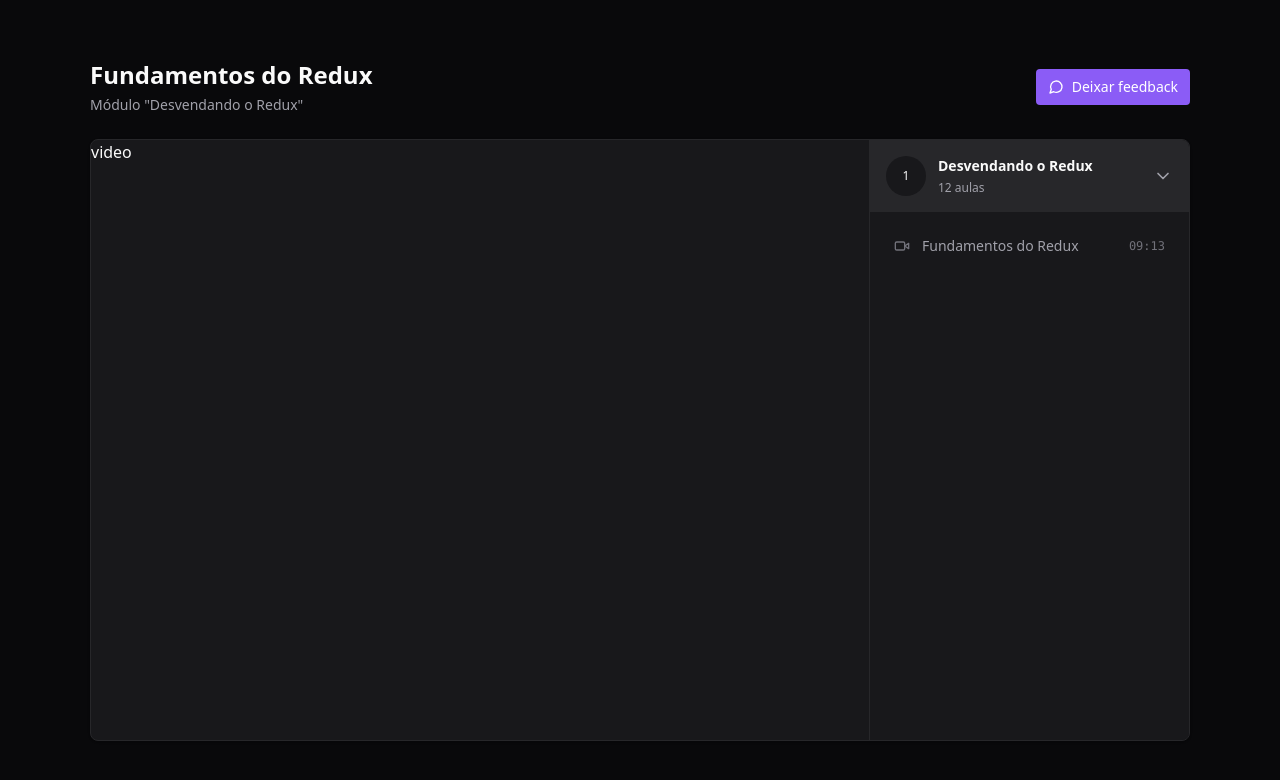
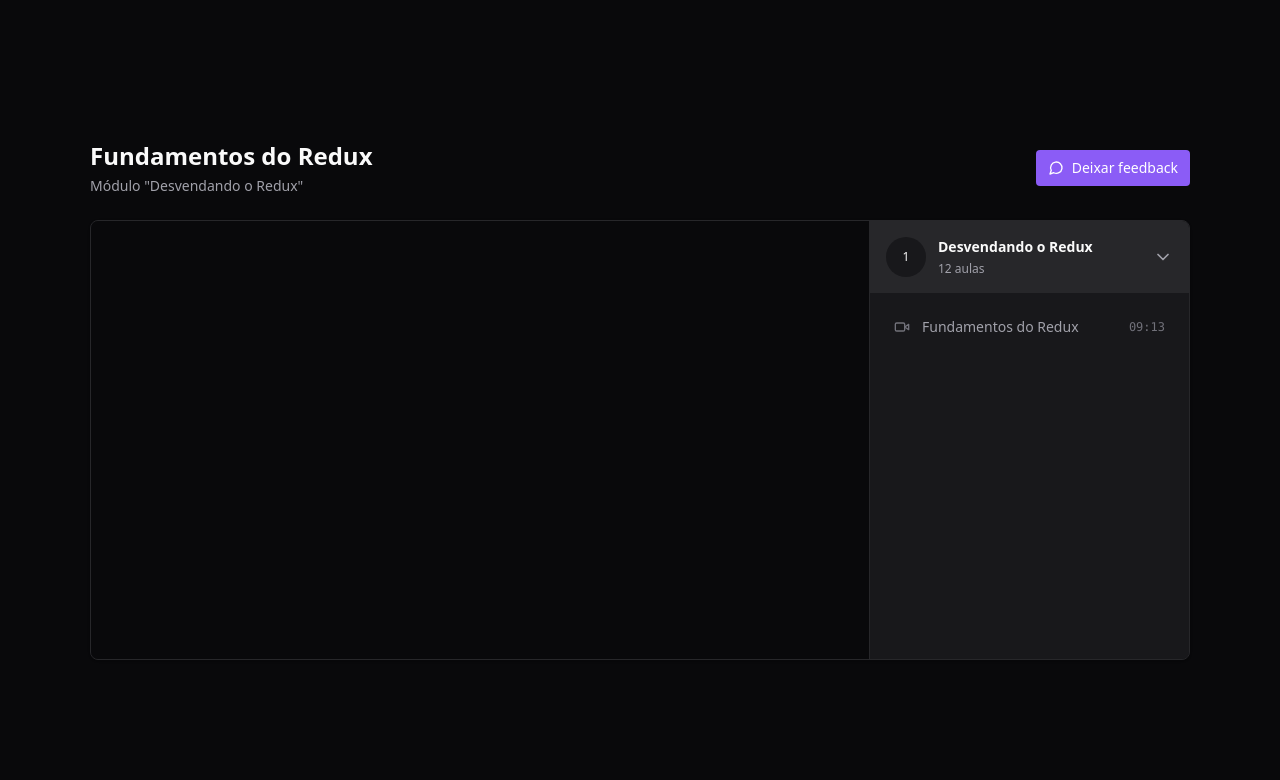
Before and after one commit to marcos-roberto-dev/video-player-react, a React (Vite) app: page / in a window 1280 px wide. Shown: the top 780 px of the page. Built offline with nearby package versions, Linux system fonts and the light colour scheme.

Commit message:
:sparkles: create react player

```diff
--- a/package.json
+++ b/package.json
@@ -14,6 +14,7 @@
     "lucide-react": "^0.263.1",
     "react": "^18.2.0",
     "react-dom": "^18.2.0",
+    "react-player": "^2.12.0",
     "react-redux": "^8.1.1"
   },
   "devDependencies": {
--- a/src/pages/Player.tsx
+++ b/src/pages/Player.tsx
@@ -1,3 +1,5 @@
+import ReactPlayer from "react-player";
+
 import { ClassItem } from "../components/ClassItem";
 import { Header } from "../components/Header";
 
@@ -7,8 +9,17 @@
       <div className="flex w-[1100px] flex-col gap-6">
         <Header />
         <main className="relative flex overflow-hidden rounded-lg border border-zinc-800 bg-zinc-900 shadow">
-          <div className="flex-1">video</div>
-          <aside className="w-80 border-l border-zinc-800 bg-zinc-900 h-[600px]">
+          <div className="flex-1">
+            <div className="w-full bg-zinc-950 aspect-video">
+              <ReactPlayer
+                width="100%"
+                height="100%"
+                controls
+                url="https://www.youtube.com/watch?v=u99tNt3TZf8&"
+              />
+            </div>
+          </div>
+          <aside className="w-80 border-l border-zinc-800 bg-zinc-900">
             <ClassItem />
           </aside>
         </main>
```
Also changed, not shown: 1 other file (tests, documents, lock files or other folders).
